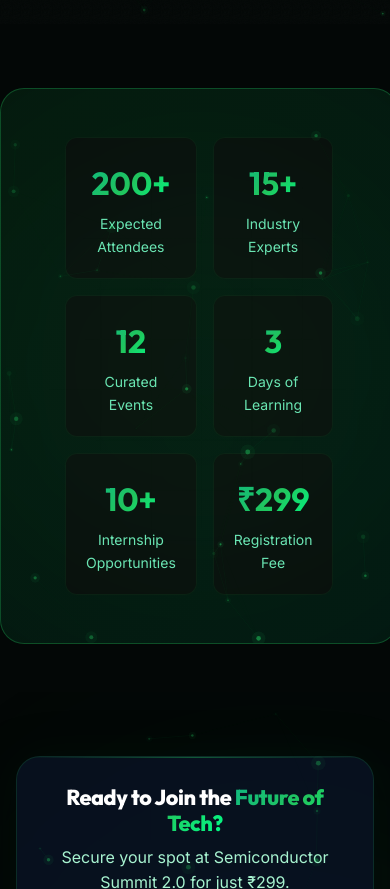
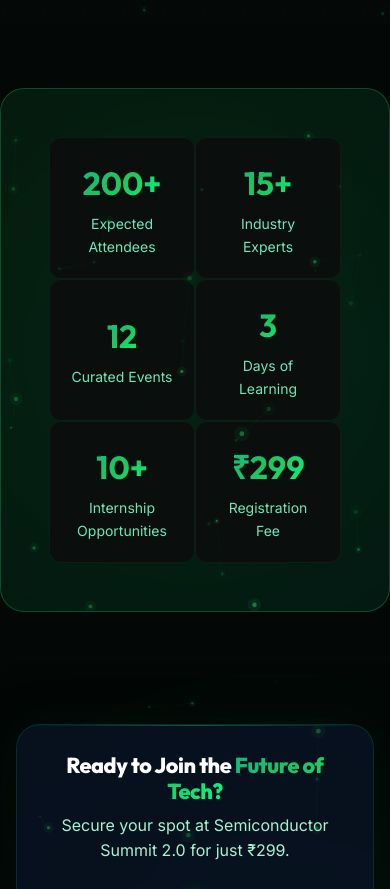
Before and after one commit to KushalPitaliya/Semicon-Summit-2.0, a React (Vite) app: page / in a window 390 px wide. Shown: the part 820-1709 px from the top of the page. Built offline with nearby package versions, Linux system fonts and the light colour scheme; no server answers.

Commit message:
redesign: premium stats section with flexbox perfect centering and dividers

```diff
--- a/src/pages/Landing.css
+++ b/src/pages/Landing.css
@@ -608,7 +608,6 @@
     padding-bottom: 1.2rem;
 }
 
-
 /* ====== STATS SECTION ====== */
 .stats-section {
     padding: 3.5rem 0;
@@ -618,14 +617,14 @@
 }
 
 .stats-grid {
-    display: grid;
-    grid-template-columns: repeat(6, 1fr);
-    gap: 2rem;
+    display: flex;
+    flex-wrap: wrap;
+    justify-content: center;
+    align-items: stretch;
+    gap: 0;
     width: 100%;
-    max-width: 1200px;
+    max-width: 1100px;
     margin: 0 auto;
-    justify-items: center;
-    padding: 0 1.5rem;
 }
 
 .stat-card {
@@ -634,8 +633,20 @@
     align-items: center;
     justify-content: center;
     text-align: center;
-    padding: 1.25rem;
-    width: 100%;
+    padding: 1.5rem 1rem;
+    flex: 0 0 calc(100% / 6);
+    position: relative;
+}
+
+.stat-card:not(:last-child)::after {
+    content: '';
+    position: absolute;
+    right: 0;
+    top: 50%;
+    transform: translateY(-50%);
+    height: 40px;
+    width: 1px;
+    background: linear-gradient(180deg, transparent, rgba(34, 197, 94, 0.3), transparent);
 }
 
 .stat-value {
@@ -1208,10 +1219,12 @@
     }
 
     .stats-grid {
-        grid-template-columns: repeat(3, 1fr);
-        max-width: 700px;
-        gap: 1.5rem;
-        padding: 0 1.5rem;
+        max-width: 600px;
+        gap: 0;
+    }
+
+    .stat-card {
+        flex: 0 0 calc(100% / 3);
     }
 
     .about-features-grid {
@@ -1281,9 +1294,12 @@
     }
 
     .stats-grid {
-        grid-template-columns: repeat(3, 1fr);
-        gap: 1.5rem;
-        padding: 0 1rem;
+        max-width: 500px;
+    }
+
+    .stat-card {
+        flex: 0 0 calc(100% / 3);
+        padding: 1.25rem 0.75rem;
     }
 
     .location-content {
@@ -1354,13 +1370,16 @@
     }
 
     .stats-grid {
-        grid-template-columns: 1fr 1fr;
-        gap: 1rem;
-        padding: 0 1rem;
+        max-width: 320px;
     }
 
     .stat-card {
+        flex: 0 0 50%;
         padding: 1rem 0.5rem;
+    }
+
+    .stat-card::after {
+        display: none;
     }
 
     .stat-value {
```
